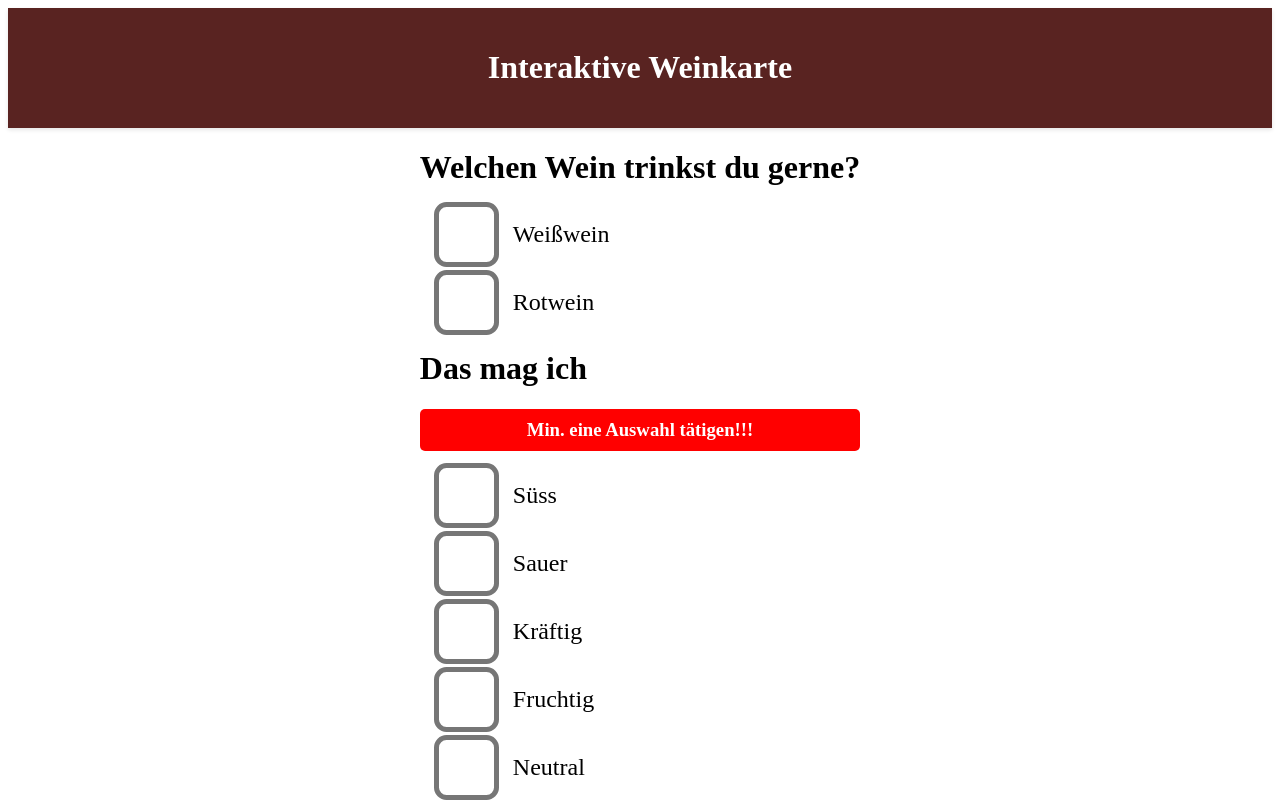
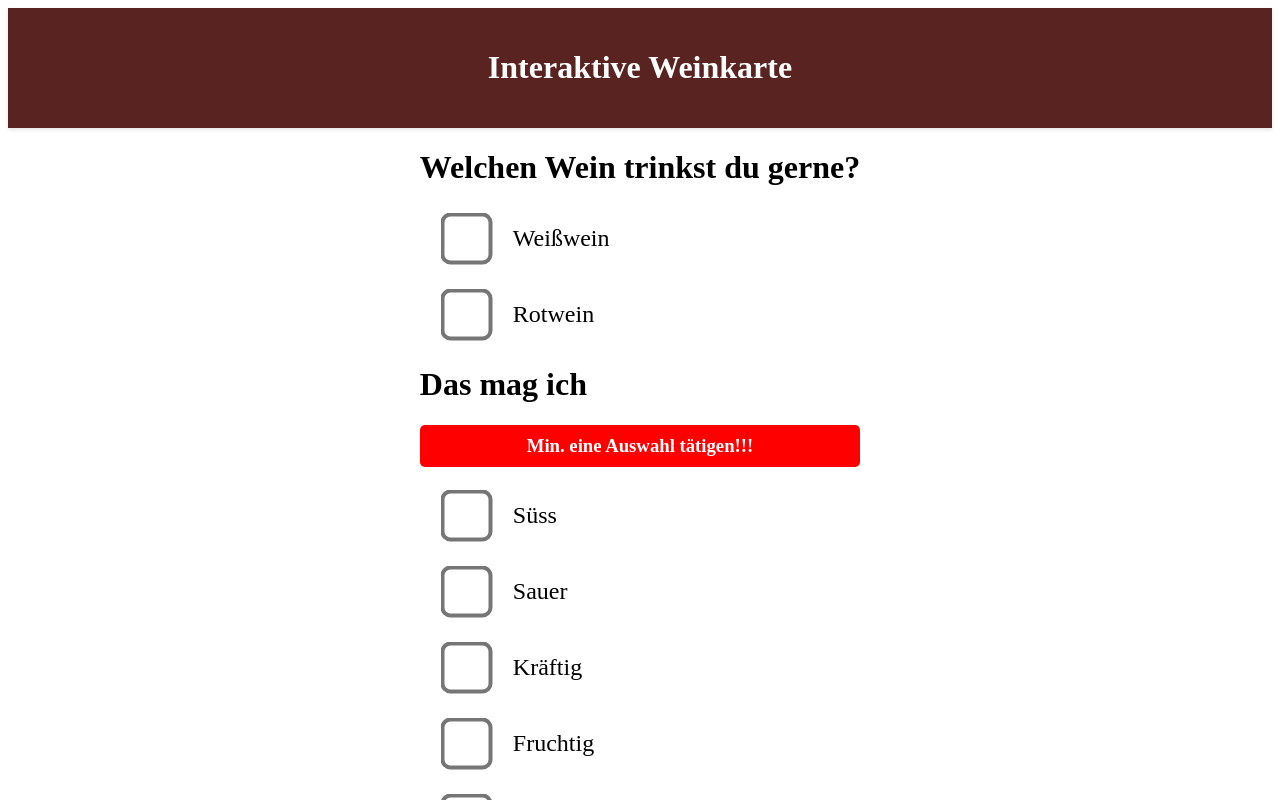
Before and after one commit to Nizii/bachelor_ui, a Nuxt app: page /CustomMenu in a window 1280 px wide. Shown: the top 800 px of the page. Built offline with nearby package versions, Linux system fonts and the light colour scheme.

Commit message:
changed size of checkbox for testings

```diff
--- a/components/Checkbox.vue
+++ b/components/Checkbox.vue
@@ -36,8 +36,8 @@ export default {
 
 <style scoped>
 input[type=checkbox] {
-  transform: scale(5);
-  margin: 20px 0;
+  transform: scale(4);
+  margin: 24px 0;
 }
 
 .checkbox-group {
```
